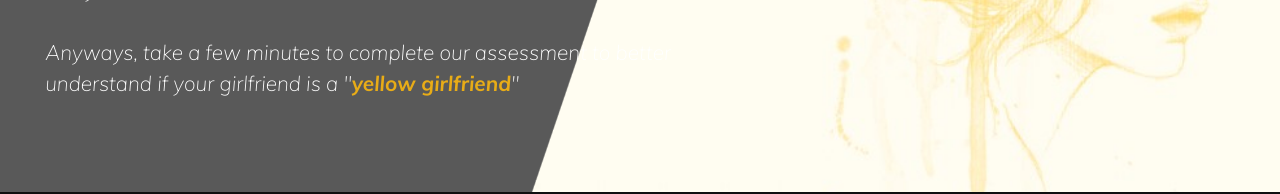
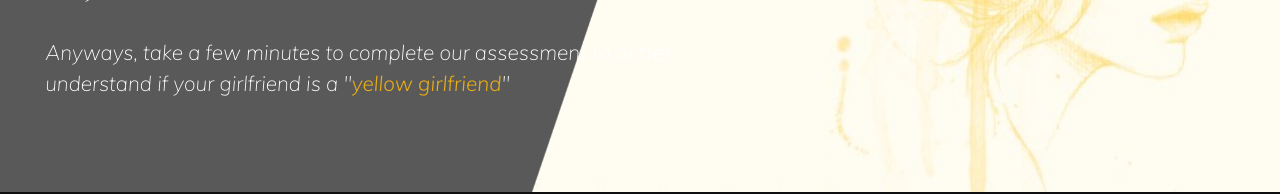
Before and after one commit to Eunit99/YellowGirlfriend-React, a React (Create React App) app: page / in a window 1280 px wide. Shown: the part 442-636 px from the top of the page. Built offline with nearby package versions, Linux system fonts and the light colour scheme; no server answers.

Commit message:
Reduced font-weight

```diff
--- a/public/index.html
+++ b/public/index.html
@@ -133,7 +133,7 @@
       <div id="root"></div>
       <!--
         /*===== End of Chat messages goes here ======*/ -->
-        <div class="displayNone" id="debug-container">
+        <div class="displayNone" id="debug-container" style="display:none">
           <div>
             <h1>Debug Options</h1>
             <div class="container spacer" style="display: block;">
--- a/src/components/AppContainer/AppContainer.css
+++ b/src/components/AppContainer/AppContainer.css
@@ -4,8 +4,8 @@
 }
 
 .title-text {
-  font-weight: 700;
-  font-style: italic;
+  font-weight: 300;
+  font-style: normal;
   color: #e8ac17;
 }
 
```
